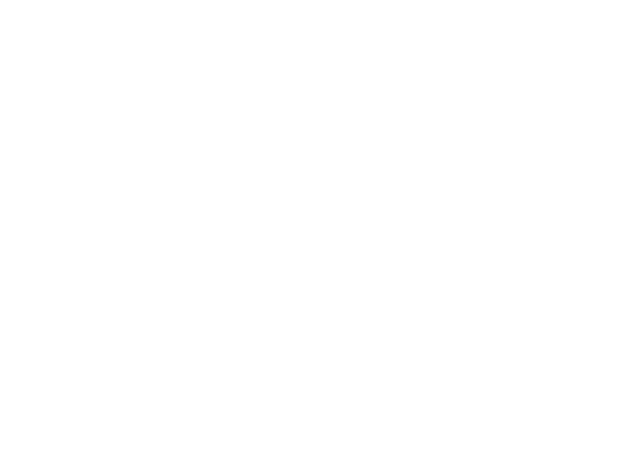
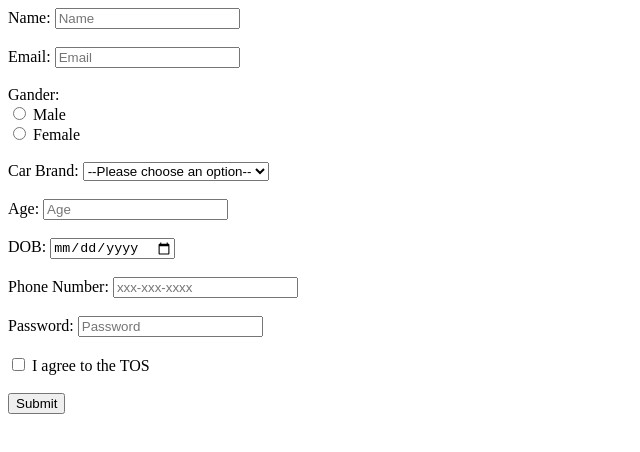
Before and after one commit to acciojob/signup-form-car-Abk8877, a website: page main.html in a window 1280 px wide. Shown: the whole page, without its empty margins (0-640 px from the left). Drawn offline with Linux system fonts and the light colour scheme.

Commit message:
created a submission

```diff
--- a/main.html
+++ b/main.html
@@ -7,6 +7,41 @@
 </head>
 
 <body>
+<form action="" method="get">
+    <label for="name">Name:</label>
+    <input type="text" id="Name" required placeholder="Name"><br><br>
+    <label for="email">Email:</label>
+    <input type="email" id="email" placeholder="Email" required><br><br>
+    <label for="Gander">Gander:</label required><br>
+    <input type="radio" id="m_gender" name="gender" value="male">
+    <label for="male">Male</label><br>
+    <input type="radio" id="f_gender" name="gender" value="female">
+    <label for="female">Female</label><br><br>
+    <label for="Car" >Car Brand:</label>
+    <select name="cars" id="cars" required>
+        <option value="placeholder"> --Please choose an option--</option>
+        <option value="BMW"> BMW</option>
+        <option value="Audi">Audi</option>
+        <option value="Mercedez">Mercedez</option>
+    </select><br><br>
+    <label for="Age">Age:</label>
+    <input type="number" id="age" required name="Age" placeholder="Age"><br><br>
+    <label for="DOB">DOB:</label>
+    <input type="date" name="DOB" id="DOB" required ><br><br>
+    <label for="phone">Phone Number:</label>
+    <input type="tel" id="tel" name="tel" required placeholder="xxx-xxx-xxxx"><br><br>
+    <label for="Password">Password:</label>
+    <input type="password" id="password" name="password" required placeholder="Password"><br><br>
+    <input type="checkbox" name="tos" id="tos" >  I agree to the TOS
+<br><br>
+  <input type="submit" name="submit" id="submit">
+
+
+
+
+
+
+</form>
 	<!-- the entire body must be written by student -->
     <script type="text/javascript" src="./script.js">
 </script>
```
